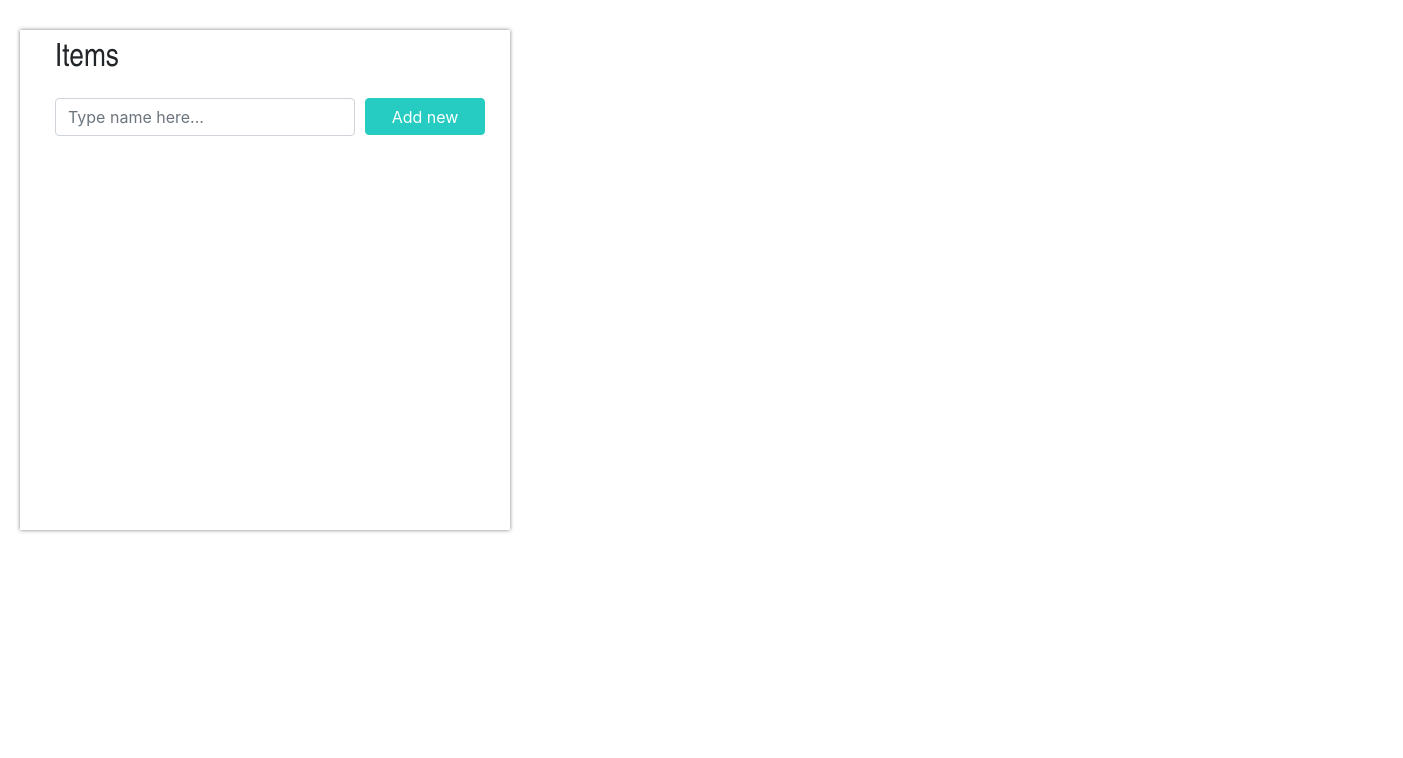
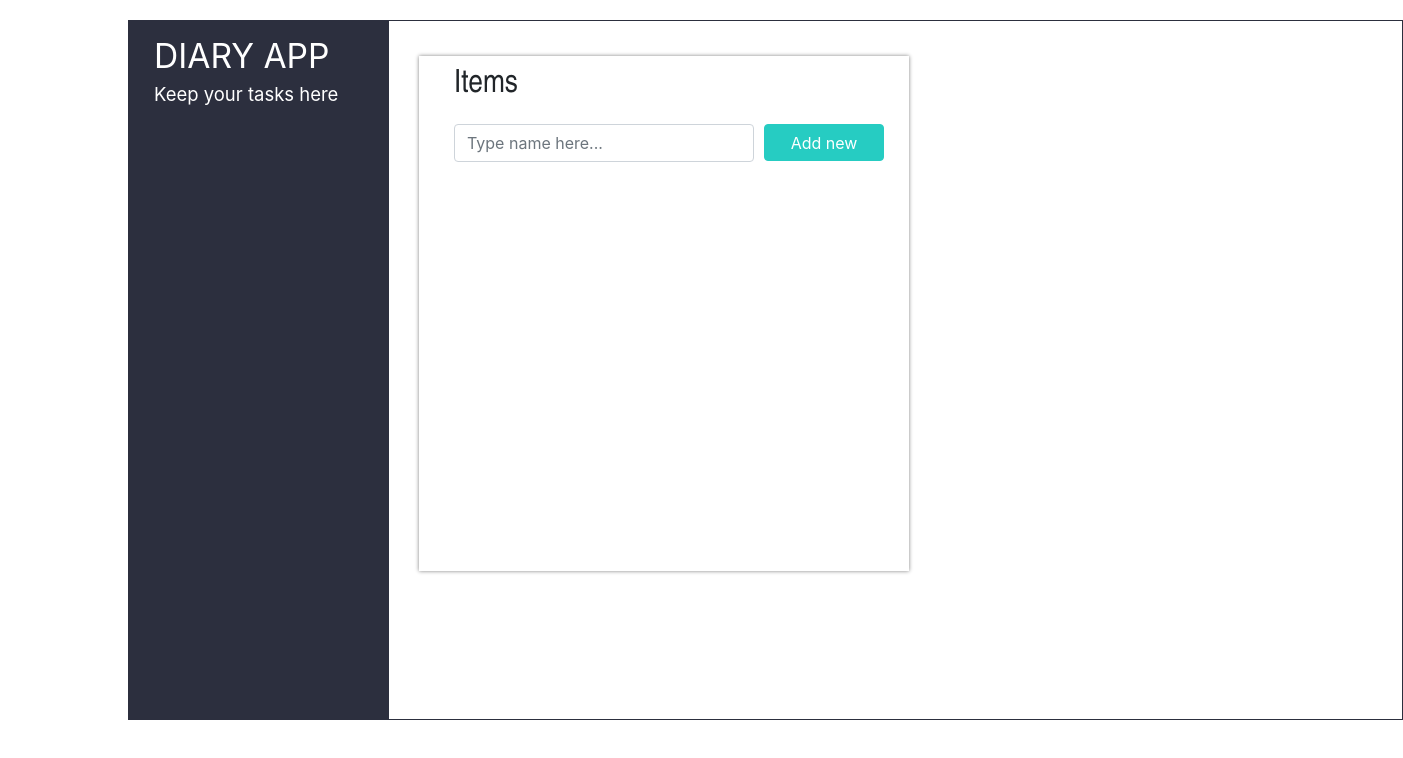
Before and after one commit to OlegBalabukh/diary-app, a React (Create React App) app: page / in a window 1280 px wide. Shown: the top 758 px of the page, 1403 px wide, since content can reach past the window. Built offline with nearby package versions, Linux system fonts and the light colour scheme.

Commit message:
finished UI

```diff
--- a/src/components/App/App.css
+++ b/src/components/App/App.css
@@ -1,17 +1,39 @@
 @import '../../../node_modules/bootstrap/dist/css/bootstrap.min.css';
 
 .app {
-  display: inline-flex;
+  display: flex;
+  position: absolute;
   text-align: center;
-  padding: 20px;
+  border: 1px solid #2C2F3E;
+  width: 1275px;
+  height: 700px;
+  top: 20px;
+  left: 10%;
+  right: 10%;
+}
+
+.app-header {
+  width: 260px;
+  height: 100%;
+  background-color: #2C2F3E;
+  margin-right: 10px;
+  padding: 10px 0 0 25px;
+  font-size: 2.1em;
+  color: #fff;
+  text-align: left;
+}
+
+header p {
+  font-size: 0.55em;
 }
 
 .container {
   width: 490px;
-  height: 500px;
+  height: 515px;
   overflow: auto;
   box-shadow: 0 0 4px gray;
-  margin-top: 10px;
+  margin-top: 35px;
+  margin-left: 20px;
 }
 
 div h2 {
--- a/src/components/App/App.js
+++ b/src/components/App/App.js
@@ -8,6 +8,8 @@ function App() {
   return (
     <div className="app">
       <header className="app-header">
+        DIARY APP
+        <p>Keep your tasks here</p>
       </header>
       <TaskList />
     </div>
--- a/src/components/CommentList/CommentList.css
+++ b/src/components/CommentList/CommentList.css
@@ -1,11 +1,11 @@
 .commentsContainer {
   width: 450px;
-  height: 500px;
+  height: 515px;
   overflow: auto;
   box-shadow: 0 0 4px gray;
   position: absolute;
-  left: 530px;
-  top: 30px;
+  right: 20px;
+  top: 35px;
 }
 
 .newCommentBlock {
--- a/src/components/Task/Task.css
+++ b/src/components/Task/Task.css
@@ -18,7 +18,7 @@
   background-color: white;
   border-radius: 4px;
   position: absolute;
-  right: -25px;
+  right: -15px;
   width: 90px
 }
 
--- a/src/components/TaskList/TaskList.js
+++ b/src/components/TaskList/TaskList.js
@@ -85,7 +85,7 @@ const TaskList = () => {
             removeTask={removeItem}
             setActiveTask={setActiveItem}
           />
-          <Line width="94%" />
+          <Line width="90%" />
           { isFocused && (
             <CommentList
               comments={comments}
```
